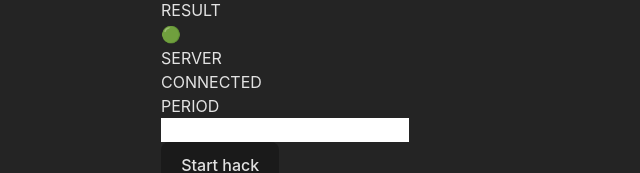
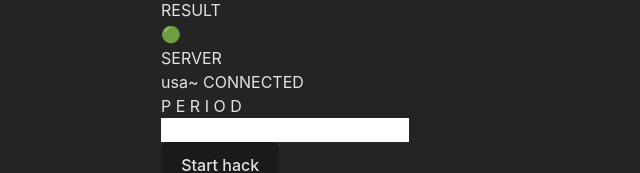
Before and after one commit to eaglefree007/bdg, a React (Vite) app: page / in a window 1280 px wide. Shown: the part 172-345 px from the top of the page, without its empty margins (319-959 px from the left). Built offline with nearby package versions, Linux system fonts and the light colour scheme.

Commit message:
Update App.jsx

```diff
--- a/src/App.jsx
+++ b/src/App.jsx
@@ -64,15 +64,15 @@ function App() {
         </div>
 
         <div className=" flex justify-between items-center font-bold w-auto p-2 mx-auto">
-          <p className="mx-6 text-xl">SERVER </p>
+          <p className="mx-6 text-xl"> SERVER </p>
           {/* <span className="">:</span> */}
           <p className="border border-pink-50  px-4  rounded-md py-auto py-2 my-2 font-bold bg-green-900">
-            CONNECTED
+usa~ CONNECTED
           </p>
         </div>
 
         <div className="w-1/2 mx-auto flex font-bold justify-between items-center mb-4">
-          <p className="">PERIOD </p>
+          <p className=""> P E R I O D </p>
           <input
             type="number"
             min="100"
```
